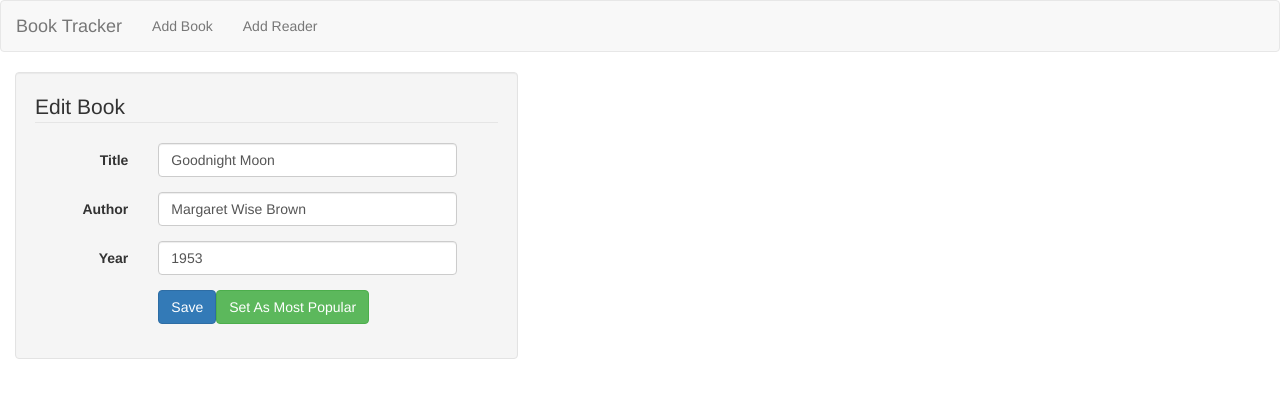
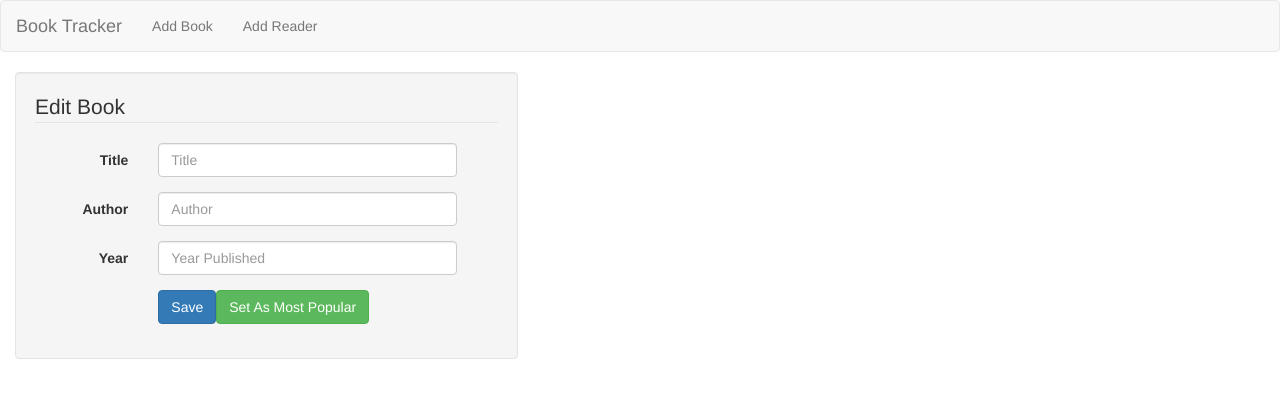
Before and after one commit to machariamarigi/booktracker, an Angular app: page /editbook/1 in a window 1280 px wide. Shown: the top 398 px of the page. Built offline with nearby package versions, Linux system fonts and the light colour scheme; no server answers.

Commit message:
get a single book

```diff
--- a/src/app/core/data.service.ts
+++ b/src/app/core/data.service.ts
@@ -28,10 +28,10 @@ export class DataService {
   }
 
   getAllBooks(): Observable<Book[]> {
-    return this.http.get<Book[]>('/api/books')
+    return this.http.get<Book[]>('/api/books');
   }
 
-  getBookById(id: number): Book {
-    return allBooks.find(book => book.bookID === id);
+  getBookById(id: number): Observable<Book> {
+    return this.http.get<Book>(`/api/books/${id}`);
   }
 }
--- a/src/app/edit-book/edit-book.component.ts
+++ b/src/app/edit-book/edit-book.component.ts
@@ -17,8 +17,12 @@ export class EditBookComponent implements OnInit {
               private dataService: DataService) { }
 
   ngOnInit() {
-    let bookID: number = parseInt(this.route.snapshot.params['id']);
-    this.selectedBook = this.dataService.getBookById(bookID);
+    const bookID: number = parseInt(this.route.snapshot.params['id']);
+    this.dataService.getBookById(bookID)
+      .subscribe(
+        (data: Book) => this.selectedBook = data,
+        (err: any) => console.log(err)
+      );
   }
 
   setMostPopular(): void {
```
